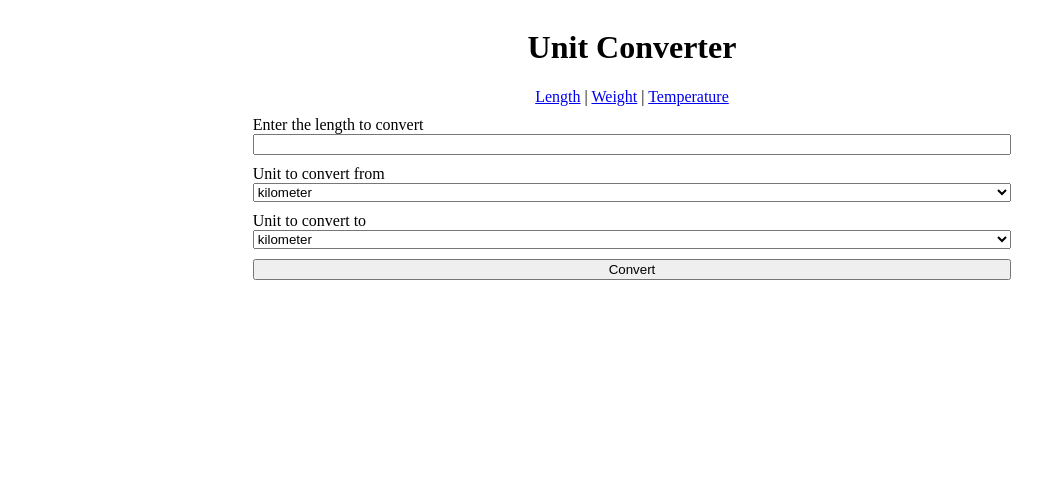
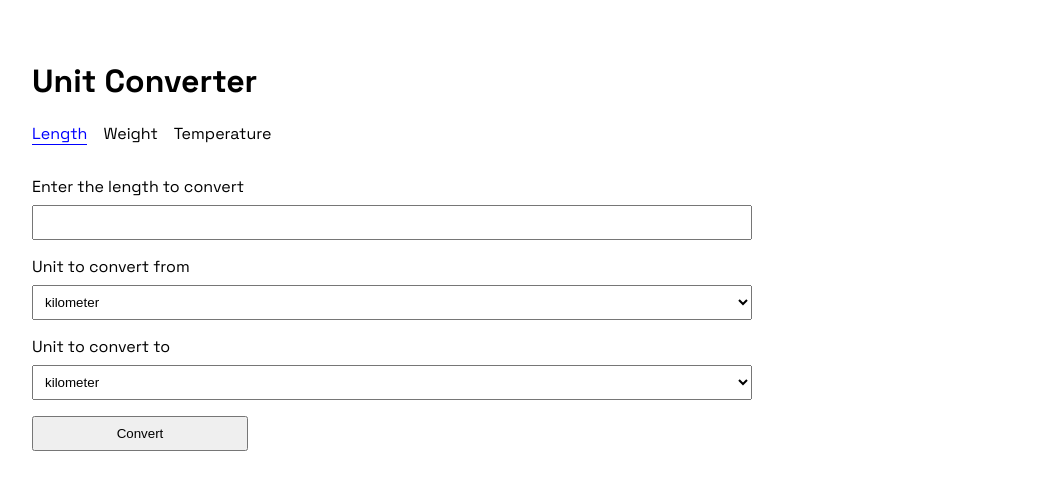
Before and after one commit to Rakkues/unit-converter, a React (Vite) app: page / in a window 1280 px wide. Shown: the top 490 px of the page, without its empty margins (8-1050 px from the left). Built offline with nearby package versions, Linux system fonts and the light colour scheme.

Commit message:
Added styling to the app

```diff
--- a/index.html
+++ b/index.html
@@ -4,7 +4,13 @@
     <meta charset="UTF-8" />
     <link rel="icon" type="image/svg+xml" href="/favicon.svg" />
     <meta name="viewport" content="width=device-width, initial-scale=1.0" />
-    <title>unit-converter</title>
+    <title>Unit Converter</title>
+    <link rel="preconnect" href="https://fonts.googleapis.com" />
+    <link rel="preconnect" href="https://fonts.gstatic.com" crossorigin />
+    <link
+      href="https://fonts.googleapis.com/css2?family=Inter:ital,opsz,wght@0,14..32,100..900;1,14..32,100..900&family=Space+Grotesk:wght@300..700&display=swap"
+      rel="stylesheet"
+    />
   </head>
   <body>
     <div id="root"></div>
--- a/src/App.css
+++ b/src/App.css
@@ -1,14 +1,48 @@
+.navBar {
+  display: flex;
+  list-style-type: none;
+  padding: 0;
+}
+
+.navBar li {
+  margin-right: 1rem;
+  margin-top: 0;
+  margin-bottom: 0;
+  margin-left: 0;
+}
+
+.navLink {
+  color: black;
+  text-decoration: none;
+}
+
+.active {
+  color: blue;
+  border-bottom: solid blue 1px;
+}
+
 .convertForm {
-    width: 60%;
-    display: flex;
-    flex-direction: column;
-    justify-content: center;
+  width: 60%;
+  display: grid;
+}
+
+.convertForm input,
+.convertForm select {
+  padding: 0.5rem;
 }
 
 .convertForm label {
-    margin-top: 10px;
+  margin-top: 1rem;
+  margin-bottom: 0.5rem;
 }
 
 .submitBtn {
-    margin-top: 10px;
+  margin-top: 1rem;
+  padding: 0.5rem;
+  width: 30%;
 }
+
+.conversionResult p {
+  font-size: 1.5rem;
+  font-weight: bold;
+}
--- a/src/App.jsx
+++ b/src/App.jsx
@@ -1,6 +1,6 @@
 import "./App.css";
 import { useState } from "react";
-import { BrowserRouter, Routes, Route, Link } from "react-router-dom";
+import { BrowserRouter, Routes, Route, NavLink } from "react-router-dom";
 
 const lengthUnits = [
   "kilometer",
@@ -31,10 +31,7 @@ function App() {
   return (
     <BrowserRouter>
       <h1>Unit Converter</h1>
-      <nav>
-        <Link to="/">Length</Link> | <Link to="/weight">Weight</Link> |{" "}
-        <Link to="/temperature">Temperature</Link>
-      </nav>
+      <NavBar />
       <Routes>
         <Route
           path="/"
@@ -52,6 +49,45 @@ function App() {
         />
       </Routes>
     </BrowserRouter>
+  );
+}
+
+function NavBar() {
+  return (
+    <nav>
+      <ul className="navBar">
+        <li>
+          <NavLink
+            to="/"
+            className={({ isActive }) => {
+              return isActive ? "navLink active" : "navLink";
+            }}
+          >
+            Length
+          </NavLink>
+        </li>
+        <li>
+          <NavLink
+            to="/weight"
+            className={({ isActive }) => {
+              return isActive ? "navLink active" : "navLink";
+            }}
+          >
+            Weight
+          </NavLink>
+        </li>
+        <li>
+          <NavLink
+            to="/temperature"
+            className={({ isActive }) => {
+              return isActive ? "navLink active" : "navLink";
+            }}
+          >
+            Temperature
+          </NavLink>
+        </li>
+      </ul>
+    </nav>
   );
 }
 
--- a/src/index.css
+++ b/src/index.css
@@ -1,5 +1,4 @@
 #root {
-    display: flex;
-    flex-direction: column;
-    align-items: center;
+  padding: 2rem;
+  font-family: "Space Grotesk";
 }
```
